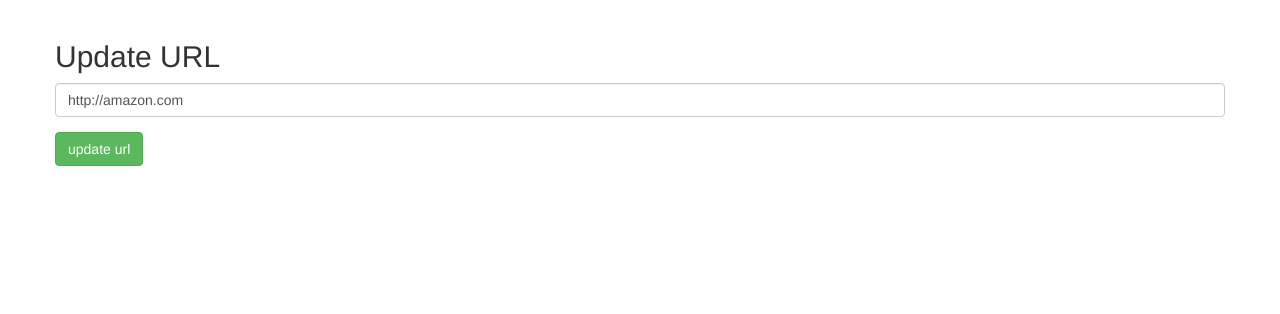
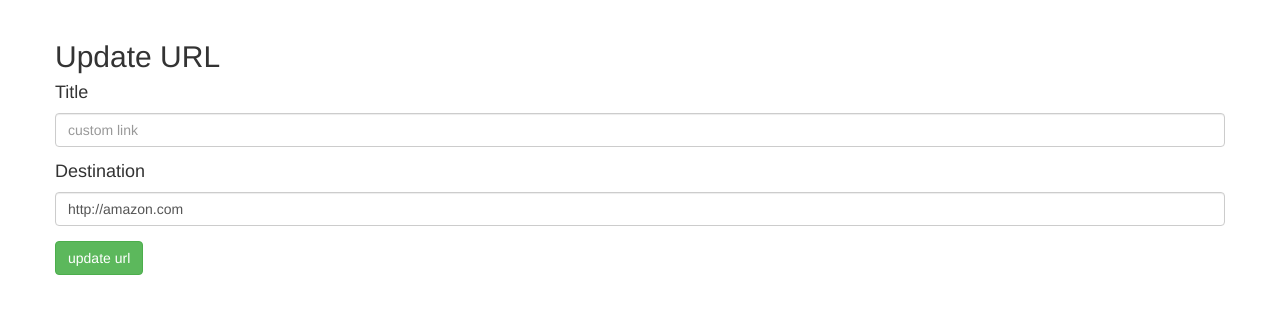
Before and after one commit to TunedMystic/url-shortener, a Django app: page /edit/FZlT5/ in a window 1280 px wide. Shown: the part 52-366 px from the top of the page. Run offline with Django 3.2, Linux system fonts and the light colour scheme; a user stored in the database is signed in; data comes from the database, SQL or seed files in the repository; parts of the project's set-up code (start-up, migrations or seed data) failed here and were passed over; some libraries are stand-ins or nearby versions.

Commit message:
Add title field in dashboard and edit_url pages. Make title not required in forms.py. Make migration to populate title field for links that don't have titles.

```diff
--- a/main/links/forms.py
+++ b/main/links/forms.py
@@ -11,8 +11,11 @@
         self.user = kwargs.pop('user', None)
         super(LinkFormMixin, self).__init__(*args, **kwargs)
         key_field = self.fields.get('key')
+        title_field = self.fields.get('title')
         if key_field:
             key_field.required = False
+        if title_field:
+            title_field.required = False
 
     def clean_destination(self):
         '''
--- a/templates/links/dashboard.html
+++ b/templates/links/dashboard.html
@@ -12,6 +12,7 @@
                 <thead>
                     <tr>
                         <th data-field="state" data-checkbox="true"></th>
+                        <th>Title</th>
                         <th>Shortened Url</th>
                         <th>Destination Link</th>
                         <th>Total clicks</th>
@@ -24,6 +25,7 @@
                             <td class="bs-checkbox">
                                 <input type="checkbox">
                             </td>
+                            <td>{{ link.title }}</td>
                             <td>
                                 <a href="{% url 'redirect-to-link' key=link.key %}" target="blank">
                                     http://{{ site.domain }}{% url 'redirect-to-link' key=link.key %}
--- a/templates/links/edit_url.html
+++ b/templates/links/edit_url.html
@@ -24,15 +24,16 @@
             <form action="." method="POST" id="shorten-form">
                 {% csrf_token %}
 
+                <h4>Title</h4>
+                <div class="form-group">
+                    {% render_field form.title class+='form-control' placeholder+='custom link' %}
+                </div>
+
+                <h4>Destination</h4>
                 <div class="form-group">
                     {% render_field form.destination class+='form-control' placeholder+='http://' %}
+                    <span>{{ form.destination.errors }}</span>
                 </div>
-
-                {% if user.is_authenticated %}
-                <div class="form-group">
-                    {% render_field form.key class+='form-control' placeholder+='custom link' %}
-                </div>
-                {% endif %}
 
                 <div class="display-errors">
                 </div>
```
Also changed, not shown: main/links/migrations/0004_generate_default_titles_for_titleless_links.py (added).
